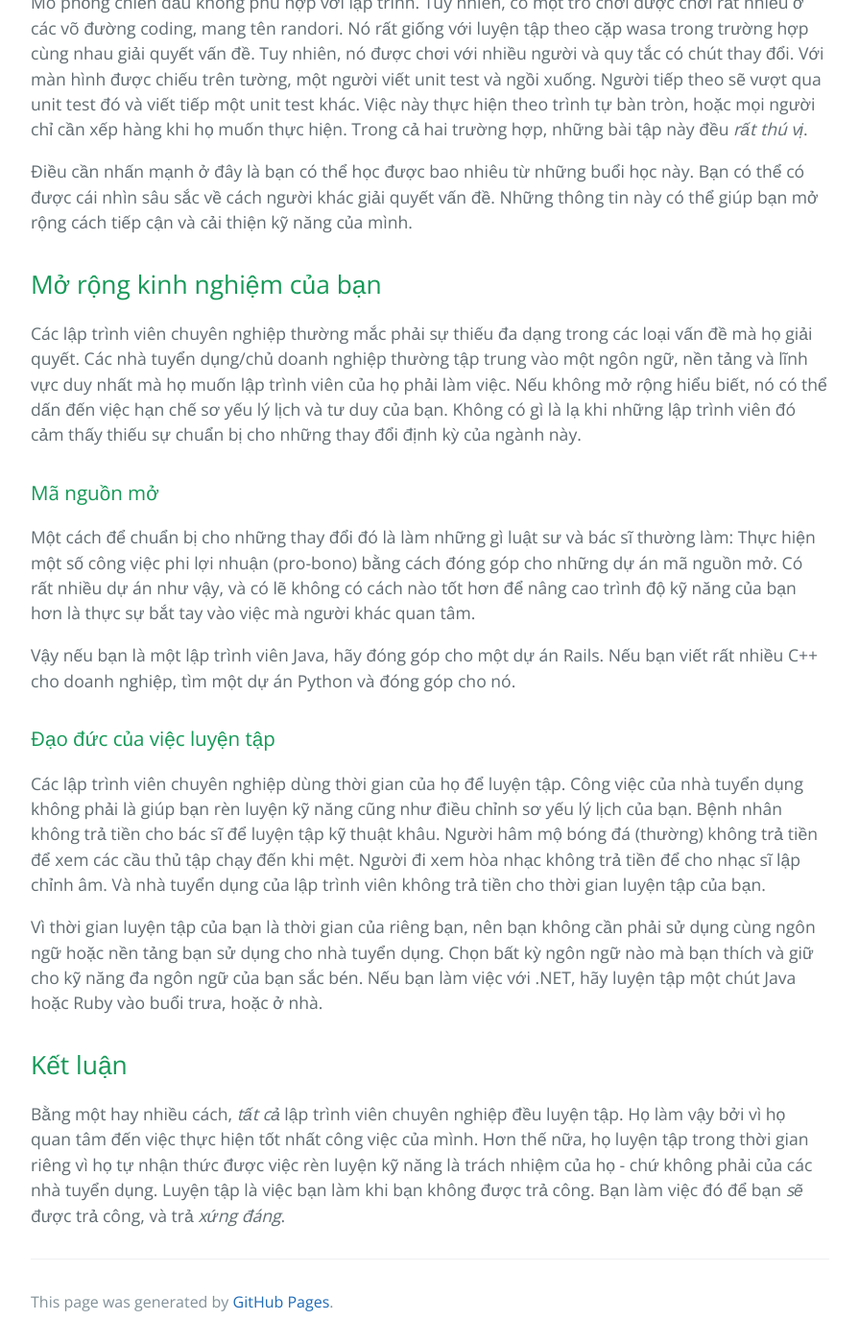
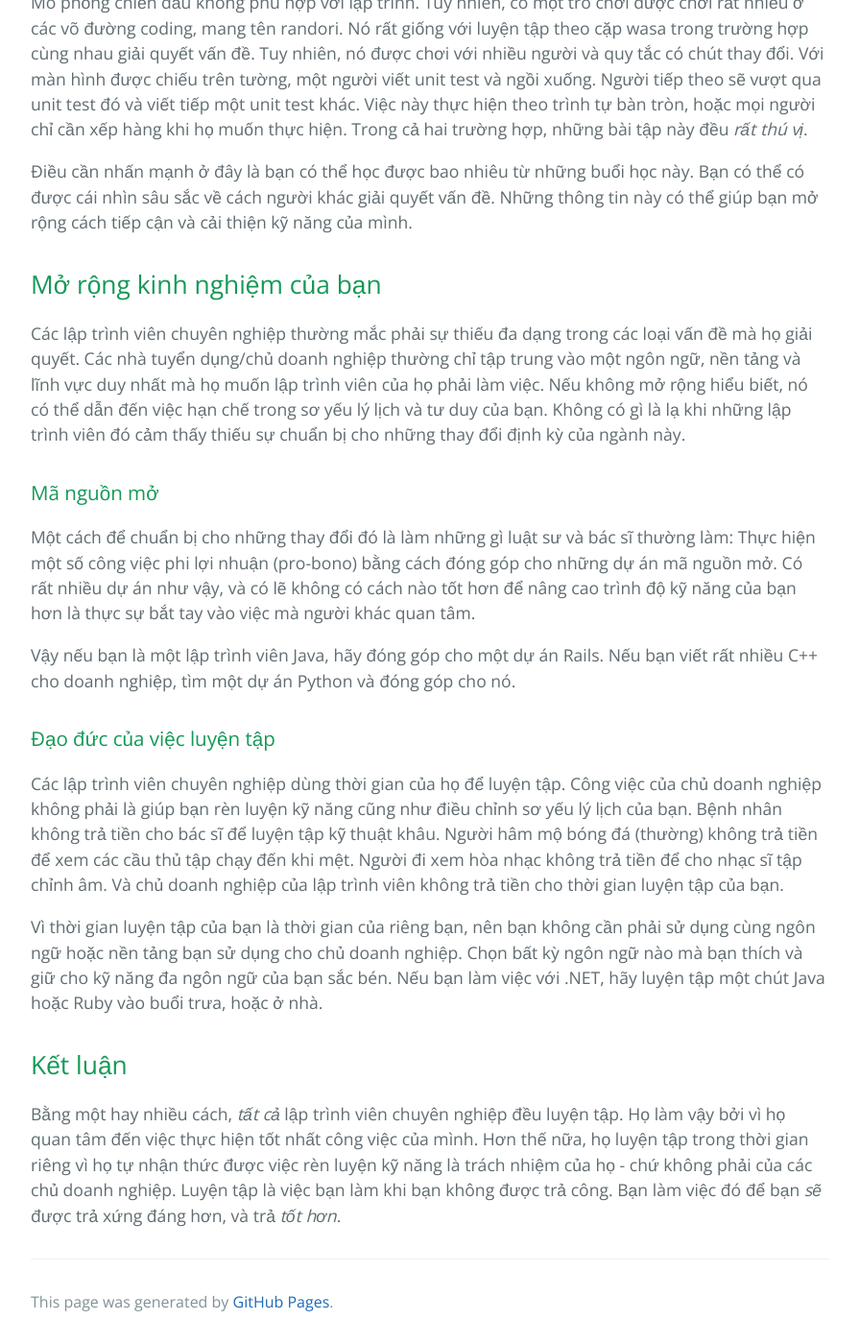
Before and after one commit to HaiBV/haibv.github.io, a Jekyll site: the page built from clean-coder/chapter-6-practicing.md, in a window 1280 px wide and 1400 px high, scrolled down 6168 px. Shown: the whole window at 96% size, without its empty margins (192-1087 px from the left). Built offline with Jekyll 4.4.1, drawn with Linux system fonts in a browser that asks for light colours; our own code applies the rules of GitHub Pages for plain Markdown files.

Commit message:
Book - The Clean Coder - Correction - C6

```diff
--- a/clean-coder/chapter-6-practicing.md
+++ b/clean-coder/chapter-6-practicing.md
@@ -119,7 +119,7 @@ Mô phỏng chiến đấu không phù hợp với lập trình. Tuy nhiên, có
 
 ## Mở rộng kinh nghiệm của bạn
 
-Các lập trình viên chuyên nghiệp thường mắc phải sự thiếu đa dạng trong các loại vấn đề mà họ giải quyết. Các nhà tuyển dụng/chủ doanh nghiệp thường tập trung vào một ngôn ngữ, nền tảng và lĩnh vực duy nhất mà họ muốn lập trình viên của họ phải làm việc. Nếu không mở rộng hiểu biết, nó có thể dấn đến việc hạn chế sơ yếu lý lịch và tư duy của bạn. Không có gì là lạ khi những lập trình viên đó cảm thấy thiếu sự chuẩn bị cho những thay đổi định kỳ của ngành này.
+Các lập trình viên chuyên nghiệp thường mắc phải sự thiếu đa dạng trong các loại vấn đề mà họ giải quyết. Các nhà tuyển dụng/chủ doanh nghiệp thường chỉ tập trung vào một ngôn ngữ, nền tảng và lĩnh vực duy nhất mà họ muốn lập trình viên của họ phải làm việc. Nếu không mở rộng hiểu biết, nó có thể dẫn đến việc hạn chế trong sơ yếu lý lịch và tư duy của bạn. Không có gì là lạ khi những lập trình viên đó cảm thấy thiếu sự chuẩn bị cho những thay đổi định kỳ của ngành này.
 
 ### Mã nguồn mở
 
@@ -129,10 +129,10 @@ Vậy nếu bạn là một lập trình viên Java, hãy đóng góp cho một
 
 ### Đạo đức của việc luyện tập
 
-Các lập trình viên chuyên nghiệp dùng thời gian của họ để luyện tập. Công việc của nhà tuyển dụng không phải là giúp bạn rèn luyện kỹ năng cũng như điều chỉnh sơ yếu lý lịch của bạn. Bệnh nhân không trả tiền cho bác sĩ để luyện tập kỹ thuật khâu. Người hâm mộ bóng đá (thường) không trả tiền để xem các cầu thủ tập chạy đến khi mệt. Người đi xem hòa nhạc không trả tiền để cho nhạc sĩ lập chỉnh âm. Và nhà tuyển dụng của lập trình viên không trả tiền cho thời gian luyện tập của bạn.
+Các lập trình viên chuyên nghiệp dùng thời gian của họ để luyện tập. Công việc của chủ doanh nghiệp không phải là giúp bạn rèn luyện kỹ năng cũng như điều chỉnh sơ yếu lý lịch của bạn. Bệnh nhân không trả tiền cho bác sĩ để luyện tập kỹ thuật khâu. Người hâm mộ bóng đá (thường) không trả tiền để xem các cầu thủ tập chạy đến khi mệt. Người đi xem hòa nhạc không trả tiền để cho nhạc sĩ tập chỉnh âm. Và chủ doanh nghiệp của lập trình viên không trả tiền cho thời gian luyện tập của bạn.
 
-Vì thời gian luyện tập của bạn là thời gian của riêng bạn, nên bạn không cần phải sử dụng cùng ngôn ngữ hoặc nền tảng bạn sử dụng cho nhà tuyển dụng. Chọn bất kỳ ngôn ngữ nào mà bạn thích và giữ cho kỹ năng đa ngôn ngữ của bạn sắc bén. Nếu bạn làm việc với .NET, hãy luyện tập một chút Java hoặc Ruby vào buổi trưa, hoặc ở nhà.
+Vì thời gian luyện tập của bạn là thời gian của riêng bạn, nên bạn không cần phải sử dụng cùng ngôn ngữ hoặc nền tảng bạn sử dụng cho chủ doanh nghiệp. Chọn bất kỳ ngôn ngữ nào mà bạn thích và giữ cho kỹ năng đa ngôn ngữ của bạn sắc bén. Nếu bạn làm việc với .NET, hãy luyện tập một chút Java hoặc Ruby vào buổi trưa, hoặc ở nhà.
 
 ## Kết luận
 
-Bằng một hay nhiều cách, _tất cả_ lập trình viên chuyên nghiệp đều luyện tập. Họ làm vậy bởi vì họ quan tâm đến việc thực hiện tốt nhất công việc của mình. Hơn thế nữa, họ luyện tập trong thời gian riêng vì họ tự nhận thức được việc rèn luyện kỹ năng là trách nhiệm của họ - chứ không phải của các nhà tuyển dụng. Luyện tập là việc bạn làm khi bạn không được trả công. Bạn làm việc đó để bạn _sẽ_ được trả công, và trả _xứng đáng_.
+Bằng một hay nhiều cách, _tất cả_ lập trình viên chuyên nghiệp đều luyện tập. Họ làm vậy bởi vì họ quan tâm đến việc thực hiện tốt nhất công việc của mình. Hơn thế nữa, họ luyện tập trong thời gian riêng vì họ tự nhận thức được việc rèn luyện kỹ năng là trách nhiệm của họ - chứ không phải của các chủ doanh nghiệp. Luyện tập là việc bạn làm khi bạn không được trả công. Bạn làm việc đó để bạn _sẽ_ được trả xứng đáng hơn, và trả _tốt hơn_.
```
